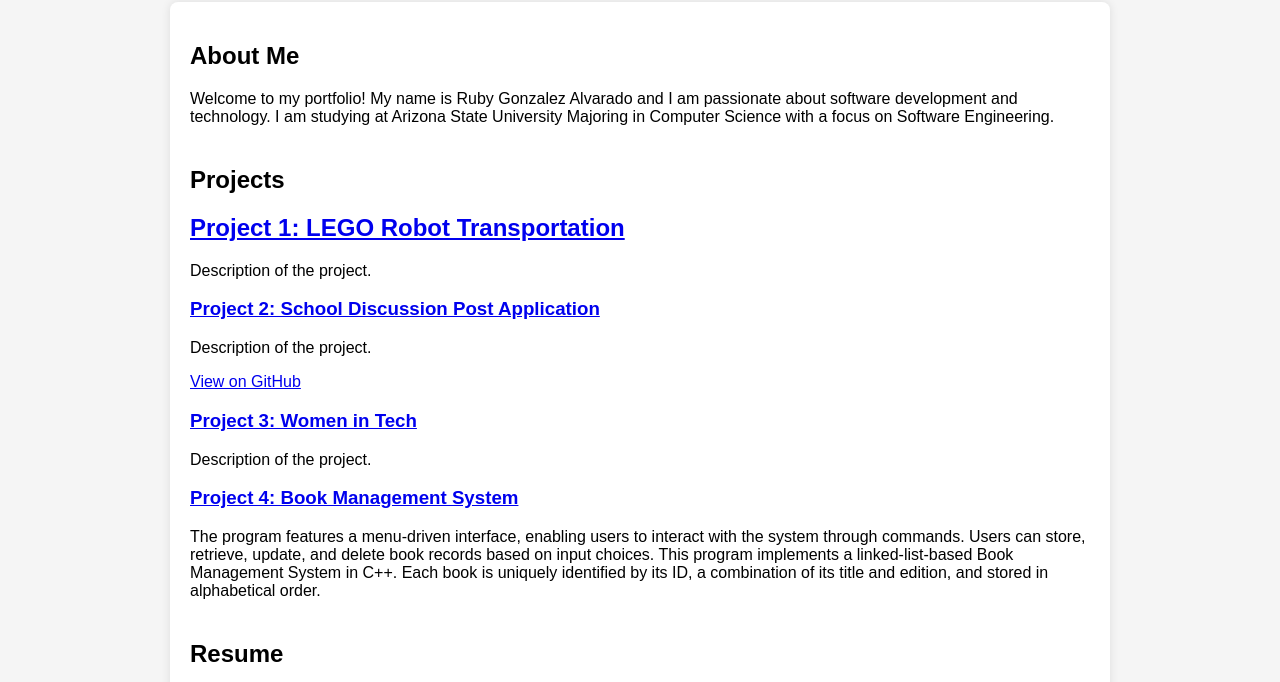
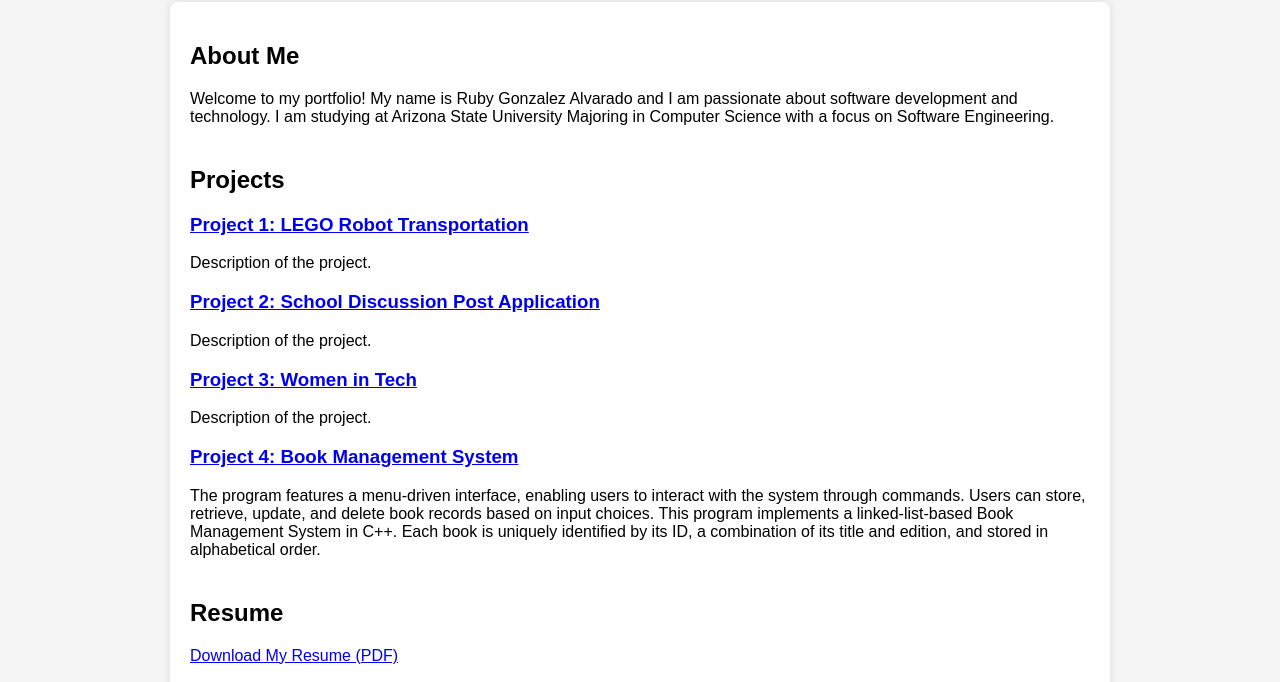
Before and after one commit to rubyg-2/Portfolio, a plain HTML site: page index.html in a window 1280 px wide. Shown: the part 118-800 px from the top of the page. Drawn offline with Linux system fonts and the light colour scheme.

Commit message:
Update index.html

```diff
--- a/index.html
+++ b/index.html
@@ -35,16 +35,18 @@
     <section class="section" id="projects">
 
       <h2>Projects</h2>
+
       <div class="project-card">
-        <h2>
-      <a href="https://github.com/rubyg-2/Projects/tree/main/TEAM%20Lego%20Project"  target="_blank">
+       <!--project 1-->
+        <h3><a href="https://github.com/rubyg-2/Projects/tree/main/TEAM%20Lego%20Project"  target="_blank">
           Project 1: LEGO Robot Transportation
 
 </a>
-</h2>
-
+</h3>
         <p>Description of the project.</p>
       </div>
+             <!--project 2-->
+
       <div class="project-card">
         <h3>
 <a href="https://github.com/rubyg-2/Projects/tree/main/CSE%20360%20Discussion%20Post%20Team%20Project" target="_blank">
@@ -52,8 +54,8 @@
 </a>
  </h3>
         <p>Description of the project.</p>
-        <a href="https://github.com/rubyg-2/Projects/tree/main/CSE%20360%20Discussion%20Post%20Team%20Project">View on GitHub</a>
       </div>
+             <!--project 3-->
 
       <div class="project-card">
         <h3>
@@ -67,8 +69,8 @@
 
       <div class="project-card">
 
-        <h3>
-  <a href="https://github.com/rubyg-2/Projects/tree/main/Book%20Library" target="_blank">
+        <!--project 4-->
+  <h3><a href="https://github.com/rubyg-2/Projects/tree/main/Book%20Library" target="_blank">
     Project 4: Book Management System
   </a>
 </h3>
```
